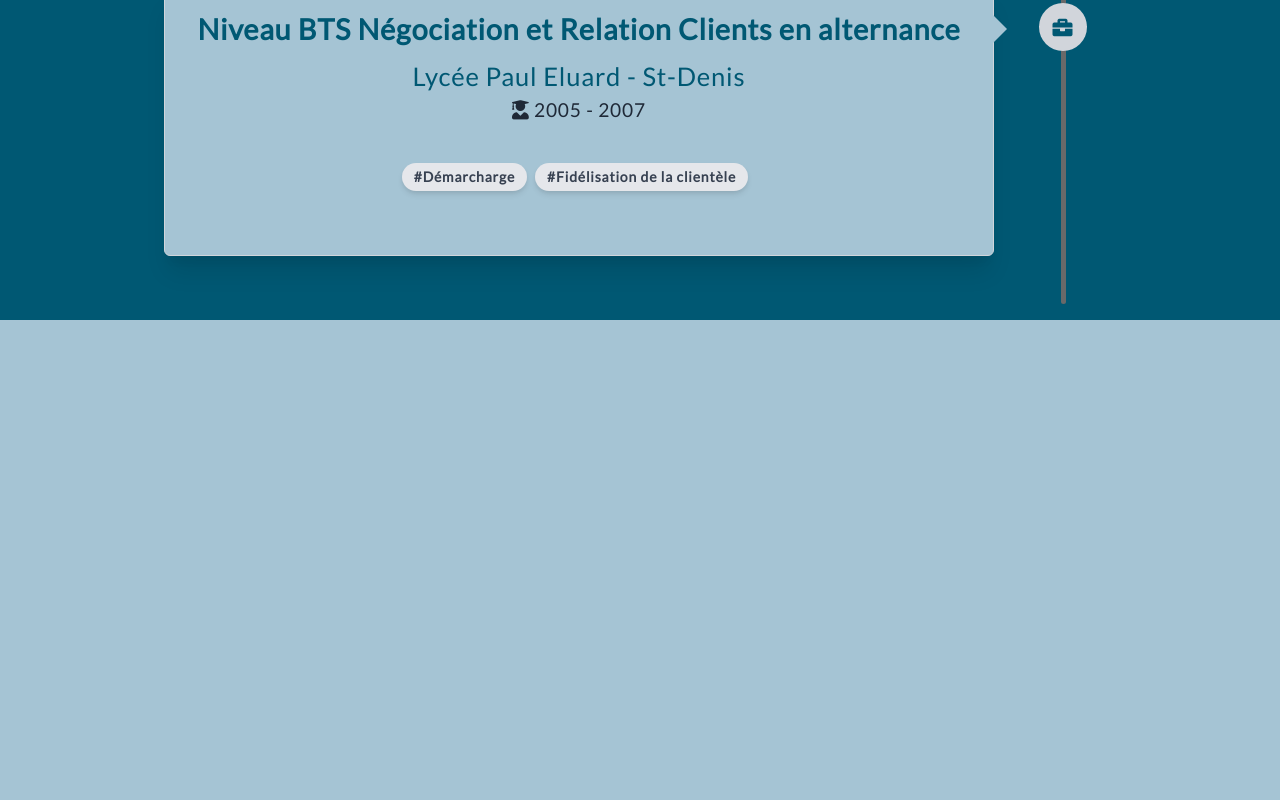
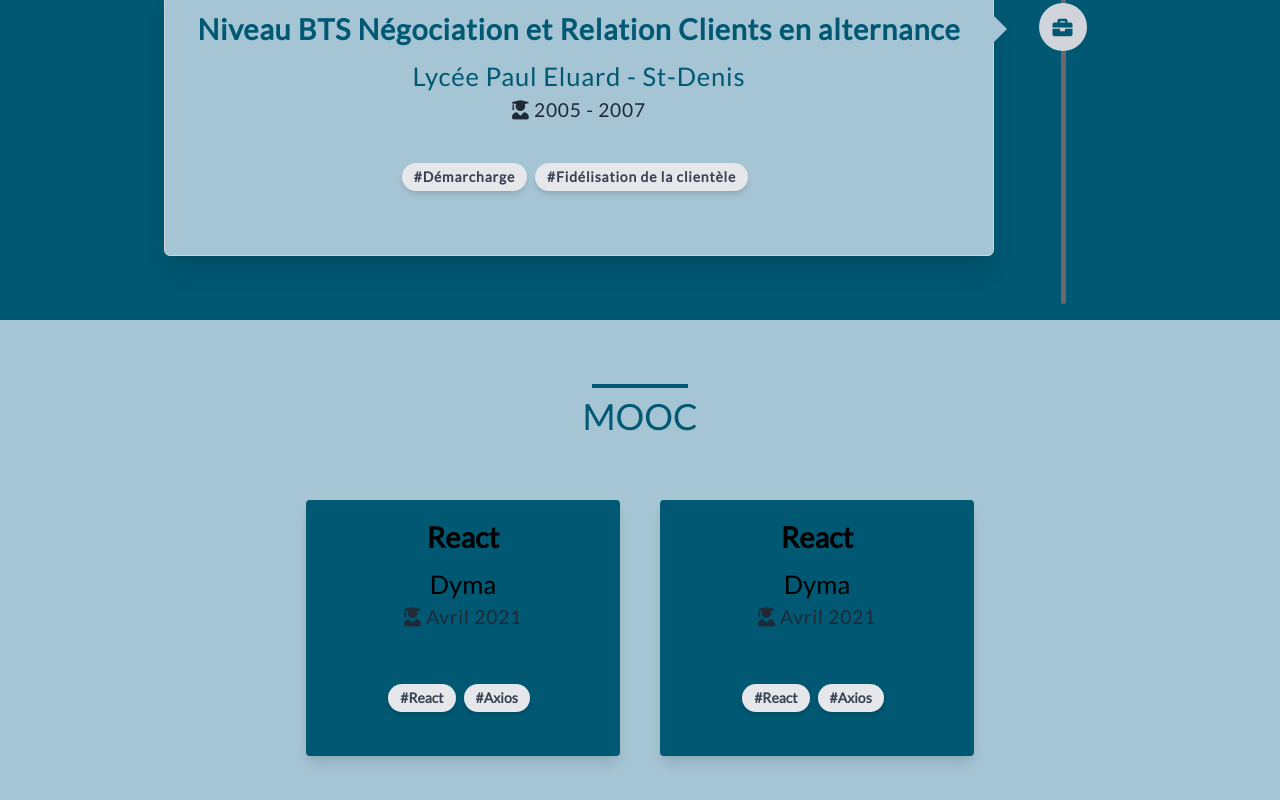
Before and after one commit to julie-desvaux/React_Portfolio, a React (Create React App) app: page / in a window 1280 px wide. Shown: the part 7087-7887 px from the top of the page. Before the commit the page ends 7407 px from the top, so only its background shows below. Built offline with nearby package versions, Linux system fonts and the light colour scheme.

Commit message:
Add beggin Mooc

```diff
--- a/src/App.js
+++ b/src/App.js
@@ -5,6 +5,7 @@ import Skills from "./Components/Skills/Skills";
 import Portfolio from "./Components/Portfolio/Portfolio";
 import Experiences from "./Components/Experiences/Experiences";
 import Education from "./Components/Education/Education";
+import Mooc from "./Components/Mooc/Mooc";
 
 // CSS
 import "./App.scss";
@@ -18,6 +19,7 @@ function App() {
 			<Portfolio />
 			<Experiences />
 			<Education />
+			<Mooc />
 		</>
 	);
 }
--- /dev/null
+++ b/src/Components/Mooc/Mooc.jsx
@@ -0,0 +1,49 @@
+import React from "react";
+
+import data from "../../data";
+
+const CardMooc = ({ mooc }) => (
+	<div className="bg-blue max-w-sm rounded overflow-hidden shadow-lg mx-2 md:mx-5 mb-16 w-1/3">
+		<div className="px-6 py-4">
+			<div className="mb-5 ">
+				<h3 className="font-bold" dangerouslySetInnerHTML={{ __html: mooc.title }}></h3>
+				<h4 className="mt-1.5">{mooc.organism}</h4>
+				<p className="text-gray-800">
+					<i className="fas fa-user-graduate"></i> {mooc.date}
+				</p>
+			</div>
+		</div>
+		<div className="px-6 pt-4 pb-2">
+			{mooc.technos.map((techno) => (
+				<span
+					className={`inline-block rounded-full px-3 py-1 text-sm shadow-md font-semibold mr-2 mb-3  text-gray-700 ${
+						techno.class ? techno.class : "bg-gray-200"
+					}`}
+				>
+					#{techno.techno}
+				</span>
+			))}
+		</div>
+		<div className="px-6 pt-4 pb-2"></div>
+	</div>
+);
+
+function Mooc() {
+	return (
+		<section id="mooc" className="pt-16 px-3 text-center mb-4">
+			<div className="w-full md:w-9/12 m-auto">
+				<div className="blue-divider w-24 h-1 bg-blue mx-auto"></div>
+				<h2 className="my-2 uppercase text-blue text-3xl md:text-4xl">Mooc</h2>
+				<div className="mt-16">
+					<div className="flex flex-col md:flex-row justify-center items-center md:items-start flex-wrap">
+						{data.mooc.map((mooc, index) => (
+							<CardMooc key={index} mooc={mooc} index={index} />
+						))}
+					</div>
+				</div>
+			</div>
+		</section>
+	);
+}
+
+export default Mooc;
--- a/src/data.js
+++ b/src/data.js
@@ -102,4 +102,20 @@ module.exports = {
 			attestation: "",
 		},
 	],
+	mooc: [
+		{
+			title: "React",
+			organism: "Dyma",
+			date: "Avril 2021",
+			technos: [{ techno: "React" }, { techno: "Axios" }],
+			attestation: "",
+		},
+		{
+			title: "React",
+			organism: "Dyma",
+			date: "Avril 2021",
+			technos: [{ techno: "React" }, { techno: "Axios" }],
+			attestation: "",
+		},
+	],
 };
```
